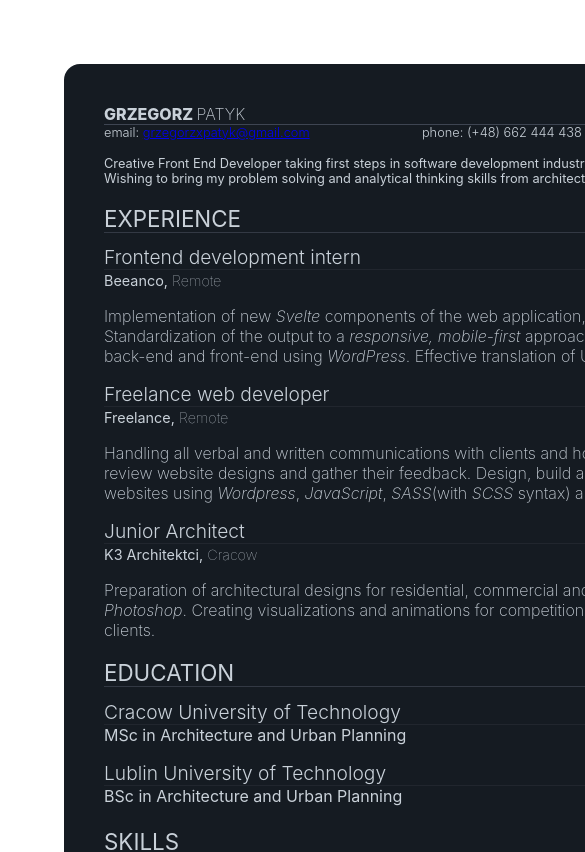
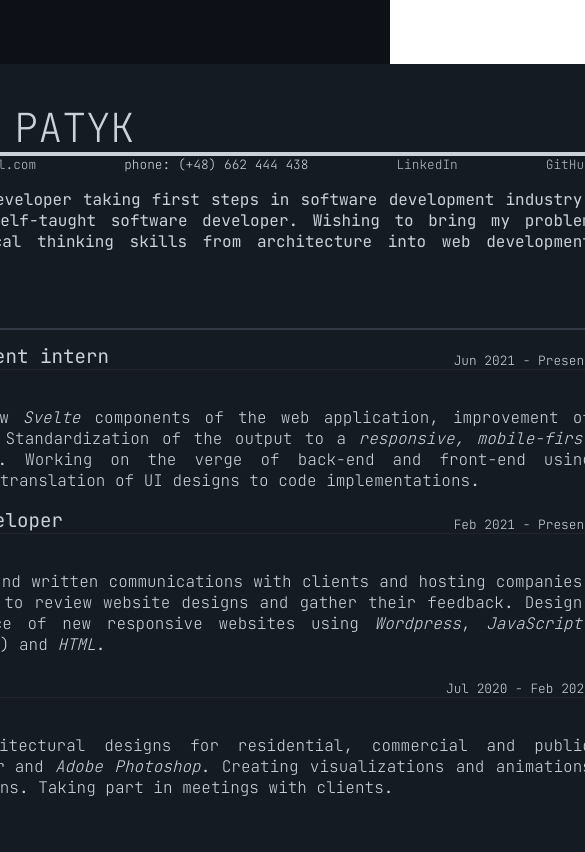
Before and after one commit to grzegorzxpatyk/my-resume, a React (Create React App) app: page / in a window 390 px wide. Shown: the top 852 px of the page, 585 px wide, since content can reach past the window. Built offline with nearby package versions, Linux system fonts and the light colour scheme.

Commit message:
working on the css print media query

```diff
--- a/src/App.scss
+++ b/src/App.scss
@@ -1,37 +1,31 @@
 @import './scss/_variables';
 @import './scss/_fonts';
 
-.App {
-    color: $primary-font-color;
+html {
+    font-size: 18px;
 }
 
-.App-header {
+.App {
     background-color: $primary;
-    //     // min-height: 100vh;
     display: flex;
     flex-direction: column;
     align-items: center;
     justify-content: center;
-    font-size: 2rem;
-    color: white;
-    font-family: $primaryFontFamily;
 }
 
 @media print {
-    .App-header {
-        // width: 21cm;
-        // height: 29.7cm;
+    html {
+        font-size: 15px;
     }
 
-    .resume {
-        width: 100%;
-        height: 100%;
-        background: $accent-pink;
-        // margin: 20mm !important;
-        // padding: 20mm 20mm;
-    }
-
-    .full-name {
-        margin-top: 0;
+    .App {
+        margin: 0;
+        padding: 0;
     }
 }
+
+@media screen and (max-width: 768px) {
+    html {
+        font-size: 16px;
+    }
+}
--- a/src/Bio.scss
+++ b/src/Bio.scss
@@ -5,9 +5,11 @@
 }
 
 .full-name {
+    font-size: 2.5rem;
+    line-height: 3rem;
     text-transform: uppercase;
     text-align: left;
-    border-bottom: 1px solid $border-color-fullname;
+    border-bottom: 4px solid $primary-font-color;
 }
 
 .first-name {
@@ -28,10 +30,11 @@
     display: flex;
     flex-direction: row;
     justify-content: space-between;
+    align-items: flex-end;
     margin-bottom: 1rem;
 }
 
 .about {
-    font-size: 0.8rem;
+    font-size: 1rem;
     text-align: justify;
 }
--- a/src/Experience.scss
+++ b/src/Experience.scss
@@ -16,7 +16,7 @@ h3.job-position {
     font-size: 1.2rem;
     margin: 0;
     border-bottom: 1px solid $primary-lighter;
-    font-weight: 300;
+    font-weight: 400;
     grid-row: 1;
     display: flex;
     justify-content: space-between;
@@ -43,4 +43,5 @@ h3.job-position {
 
 .description {
     font-weight: 200;
+    text-align: justify;
 }
--- a/src/Resume.scss
+++ b/src/Resume.scss
@@ -1,22 +1,26 @@
 @import './scss/variables';
+@import './scss/fonts';
 
 .resume {
     width: 21cm;
     min-width: 40vw;
-    height: 29.7cm;
-    min-height: 75vh;
+    min-height: 29.7cm;
+    height: fit-content;
     background: $primary-light;
     padding: 2.5rem;
     border-radius: 1rem;
     margin: 4rem;
+    font-size: 2rem;
+    color: $primary-font-color;
+    font-family: $primary-font-family;
 }
 
 .section-title {
-    font-size: 1.4rem;
-    border-bottom: 1px solid $border-color-section-title;
+    font-size: 1.575rem;
+    border-bottom: 2px solid $border-color-section-title;
     margin-bottom: 0.8rem;
     text-transform: uppercase;
-    font-weight: 400;
+    font-weight: 500;
 }
 
 .interests {
@@ -31,3 +35,57 @@
 .interest:last-of-type::after {
     content: '.';
 }
+
+a {
+    text-decoration: none;
+    color: $primary-font-dark;
+    transition: color 0.15s ease-in-out;
+}
+
+a:hover {
+    color: $accent-blue;
+}
+
+section {
+    margin-bottom: 0;
+}
+
+@media print {
+    .resume {
+        margin: 0;
+        padding: 0;
+        width: 100%;
+        height: 100%;
+        background: white;
+        color: $primary-light;
+        border-radius: 0;
+    }
+
+    a {
+        color: $primary-light;
+    }
+
+    .full-name {
+        border-bottom: 4px solid $primary-light;
+        line-height: 2.5rem;
+        margin-top: 0;
+    }
+
+    .section-title {
+        border-bottom: 2px solid $primary-lighter;
+    }
+
+    section {
+        margin-bottom: 0;
+        padding-bottom: 0;
+    }
+
+    .school,
+    .job {
+        margin-bottom: 0;
+    }
+
+    .social-icons {
+        display: none;
+    }
+}
--- a/src/School.scss
+++ b/src/School.scss
@@ -19,11 +19,15 @@ h3.school-name {
     font-size: 1.2rem;
     margin: 0;
     border-bottom: 1px solid $primary-lighter;
-    font-weight: 300;
+    font-weight: 400;
     grid-row: 1;
     display: flex;
     justify-content: space-between;
     align-items: flex-end;
+}
+
+.degree {
+    font-weight: 300;
 }
 
 .duration {
--- a/src/index.css
+++ b/src/index.css
@@ -1,13 +1,23 @@
 body {
-  margin: 0;
-  font-family: -apple-system, BlinkMacSystemFont, 'Segoe UI', 'Roboto', 'Oxygen',
-    'Ubuntu', 'Cantarell', 'Fira Sans', 'Droid Sans', 'Helvetica Neue',
-    sans-serif;
-  -webkit-font-smoothing: antialiased;
-  -moz-osx-font-smoothing: grayscale;
+    margin: 0;
+    padding: 0;
+    box-sizing: border-box;
+    font-family: -apple-system, BlinkMacSystemFont, 'Segoe UI', 'Roboto',
+        'Oxygen', 'Ubuntu', 'Cantarell', 'Fira Sans', 'Droid Sans',
+        'Helvetica Neue', sans-serif;
+    -webkit-font-smoothing: antialiased;
+    -moz-osx-font-smoothing: grayscale;
 }
 
 code {
-  font-family: source-code-pro, Menlo, Monaco, Consolas, 'Courier New',
-    monospace;
+    font-family: source-code-pro, Menlo, Monaco, Consolas, 'Courier New',
+        monospace;
 }
+
+@media print {
+    body {
+        height: 29.7cm;
+        width: 21cm;
+        padding: 10mm 10mm 0mm 10mm;
+    }
+}
--- a/src/scss/_fonts.scss
+++ b/src/scss/_fonts.scss
@@ -1,3 +1,3 @@
 @import url('https://fonts.googleapis.com/css2?family=JetBrains+Mono:wght@100;200;400;500;600;700&display=swap');
 
-$primaryFontFamily: 'JetBrains Mono', monospace;
+$primary-font-family: 'JetBrains Mono', monospace;
```
